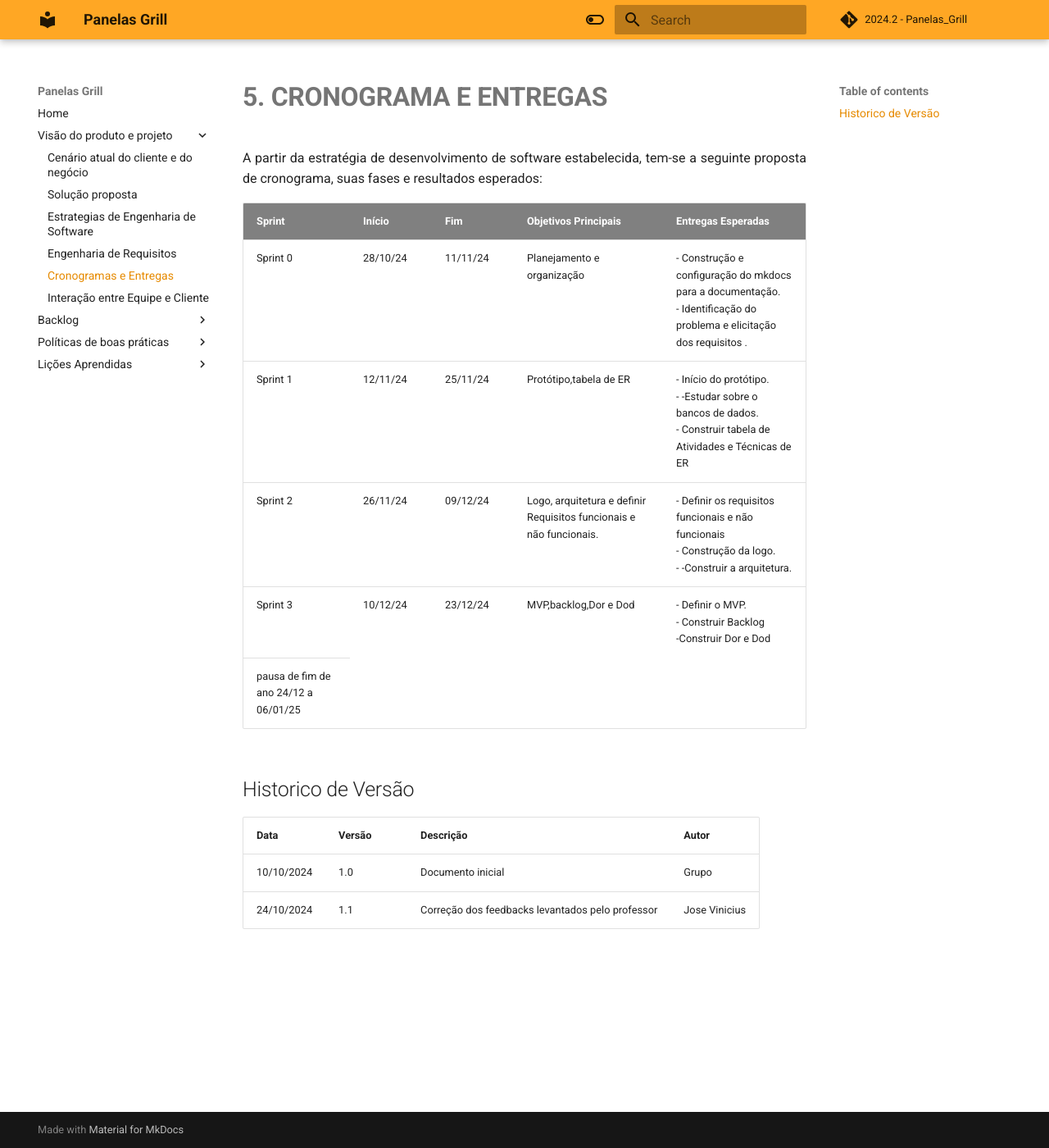
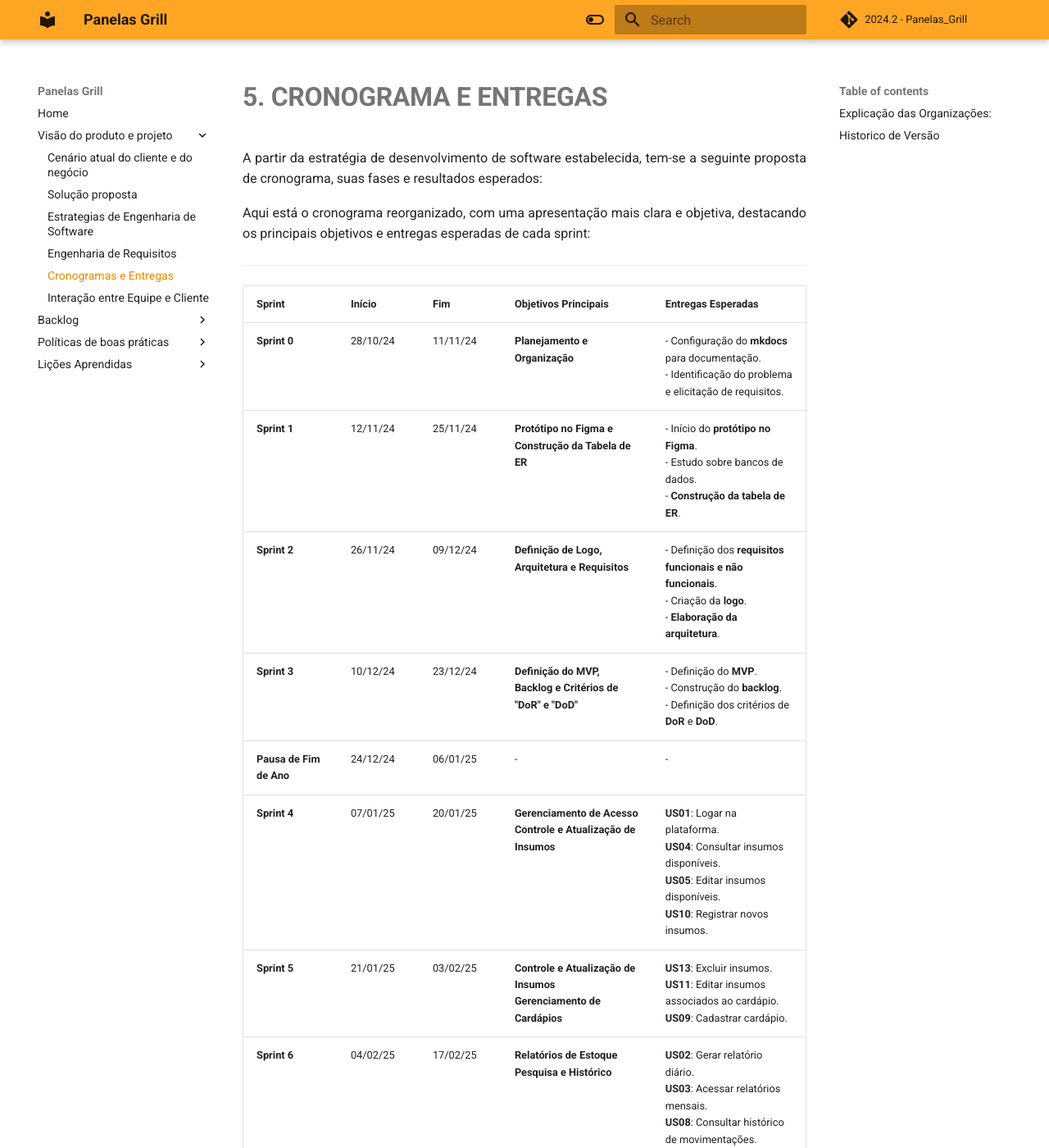
Before and after one commit to mdsreq-fga-unb/2024.2-T03-PanelasGrill, an MkDocs documentation site: the page built from docs/unidade1/sessao4.md, in a window 1280 px wide and 1400 px high. Shown: the whole window at 82% size. Built offline with MkDocs 1.6.1 and Material for MkDocs 9.7.7, drawn with Linux system fonts in a browser that asks for light colours; comment, search, counter and statistics services are not loaded; some of the changed text lies outside the part shown.

Commit message:
docs: atualizando o cronograma

```diff
--- a/docs/unidade1/sessao4.md
+++ b/docs/unidade1/sessao4.md
@@ -2,54 +2,38 @@
 
 A partir da estratégia de desenvolvimento de software estabelecida, tem-se a seguinte proposta de cronograma, suas fases e resultados esperados:
 
-<table>
-  <thead>
-    <tr style="background-color: gray; color: white;">
-      <th>Sprint</th>
-      <th>Início</th>
-      <th>Fim</th>
-      <th>Objetivos Principais</th>
-      <th>Entregas Esperadas</th>
-    </tr>
-  </thead>
-  <tbody>
-    <tr>
-      <td>Sprint 0</td>
-      <td>28/10/24</td>
-      <td>11/11/24</td>
-      <td>Planejamento e organização</td>
-      <td>- Construção e configuração do mkdocs para a documentação.<br>- Identificação do problema e elicitação dos requisitos .</td>
-    </tr>
-    <tr>
-      <td>Sprint 1</td>
-      <td>12/11/24</td>
-      <td>25/11/24</td>
-      <td> Protótipo,tabela de ER </td>
-      <td>- Início do protótipo. <br>- -Estudar sobre o bancos de dados.<br>- Construir  tabela de Atividades e Técnicas de ER </td>
-    </tr>
-    <tr>
-      <td>Sprint 2</td>
-      <td>26/11/24</td>
-      <td>09/12/24</td>
-      <td>Logo, arquitetura e definir Requisitos funcionais e não funcionais.</td>
-      <td>- Definir os requisitos funcionais e não funcionais<br>- Construção da logo.<br>- -Construir a arquitetura.</td>
-    </tr>
-    <tr>
-      <td>Sprint 3</td>
-      <td>10/12/24</td>
-      <td>23/12/24</td>
-      <td>MVP,backlog,Dor e Dod</td>
-      <td>- Definir o MVP.<br>- Construir Backlog<br>-Construir Dor e Dod</td>
-    </tr>
-    <tr>
-      <td>pausa de fim de ano 24/12 a 06/01/25</td>
-    </tr>
-  </tbody>
-</table>
+Aqui está o cronograma reorganizado, com uma apresentação mais clara e objetiva, destacando os principais objetivos e entregas esperadas de cada sprint:
 
+---
+
+| **Sprint**          | **Início** | **Fim**     | **Objetivos Principais**                                                                                                                                                                  | **Entregas Esperadas**                                                                                                  |
+|---------------------|------------|-------------|-------------------------------------------------------------------------------------------------------------------------------------------------------------------------------------------|-------------------------------------------------------------------------------------------------------------------------|
+| **Sprint 0**        | 28/10/24   | 11/11/24    | **Planejamento e Organização**                                                                                                                                                            | - Configuração do **mkdocs** para documentação.<br> - Identificação do problema e elicitação de requisitos.              |
+| **Sprint 1**        | 12/11/24   | 25/11/24    | **Protótipo no Figma e Construção da Tabela de ER**                                                                                                                                         | - Início do **protótipo no Figma**.<br> - Estudo sobre bancos de dados.<br> - **Construção da tabela de ER**.            |
+| **Sprint 2**        | 26/11/24   | 09/12/24    | **Definição de Logo, Arquitetura e Requisitos**                                                                                                                                              | - Definição dos **requisitos funcionais e não funcionais**.<br> - Criação da **logo**.<br> - **Elaboração da arquitetura**. |
+| **Sprint 3**        | 10/12/24   | 23/12/24    | **Definição do MVP, Backlog e Critérios de "DoR" e "DoD"**                                                                                                                                 | - Definição do **MVP**.<br> - Construção do **backlog**.<br> - Definição dos critérios de **DoR** e **DoD**.              |
+| **Pausa de Fim de Ano** | 24/12/24  | 06/01/25    | -                                                                                                                                                                                         | -                                                                                                                       |
+| **Sprint 4**        | 07/01/25   | 20/01/25    | **Gerenciamento de Acesso**<br> **Controle e Atualização de Insumos**                                                                                                         | **US01**: Logar na plataforma.<br> **US04**: Consultar insumos disponíveis.<br> **US05**: Editar insumos disponíveis.<br> **US10**: Registrar novos insumos.  |
+| **Sprint 5**        | 21/01/25   | 03/02/25    | **Controle e Atualização de Insumos**<br> **Gerenciamento de Cardápios**                                                                                                      | **US13**: Excluir insumos.<br> **US11**: Editar insumos associados ao cardápio.<br> **US09**: Cadastrar cardápio. |
+| **Sprint 6**        | 04/02/25   | 17/02/25    | **Relatórios de Estoque**<br> **Pesquisa e Histórico**                                                                                                                       | **US02**: Gerar relatório diário.<br> **US03**: Acessar relatórios mensais.<br> **US08**: Consultar histórico de movimentações. |
+| **Sprint 7**        | 18/02/25   | 25/02/25    | **Análise de Indicadores**<br> **Monitoramento e Notificações**                                                                                                              | **US14**: Analisar custo de cada prato.<br> |
+
+---
+
+## Explicação das Organizações:
+
+1. **Sprints 0 a 3**: Fase de planejamento e desenvolvimento inicial, onde são estabelecidas a base do sistema, arquitetura e requisitos.
+
+2. **Sprint 4 a 7**: Fase de desenvolvimento das funcionalidades principais:
+   - **Sprint 4**: Foco na autenticação, controle de insumos e início da gestão de estoque.
+   - **Sprint 5**: Continuação do controle de insumos e desenvolvimento da funcionalidade de cardápios.
+   - **Sprint 6**: Implementação de relatórios e histórico, com ênfase nas consultas de movimentação de estoque.
+   - **Sprint 7**: Análise de custos dos pratos e início das notificações de monitoramento de estoque.
 
 ## Historico de Versão
+
 | Data       | Versão | Descrição                                             | Autor      |
 |------------|--------|-------------------------------------------------------|------------|
 | 10/10/2024 | 1.0    | Documento inicial  | Grupo    |
 | 24/10/2024 | 1.1    | Correção dos feedbacks levantados pelo professor  |   Jose Vinicius     |
+| 24/10/2024 | 1.1    | Adicionando as próximas Sprints  |   Marcos Vieira     |
```
